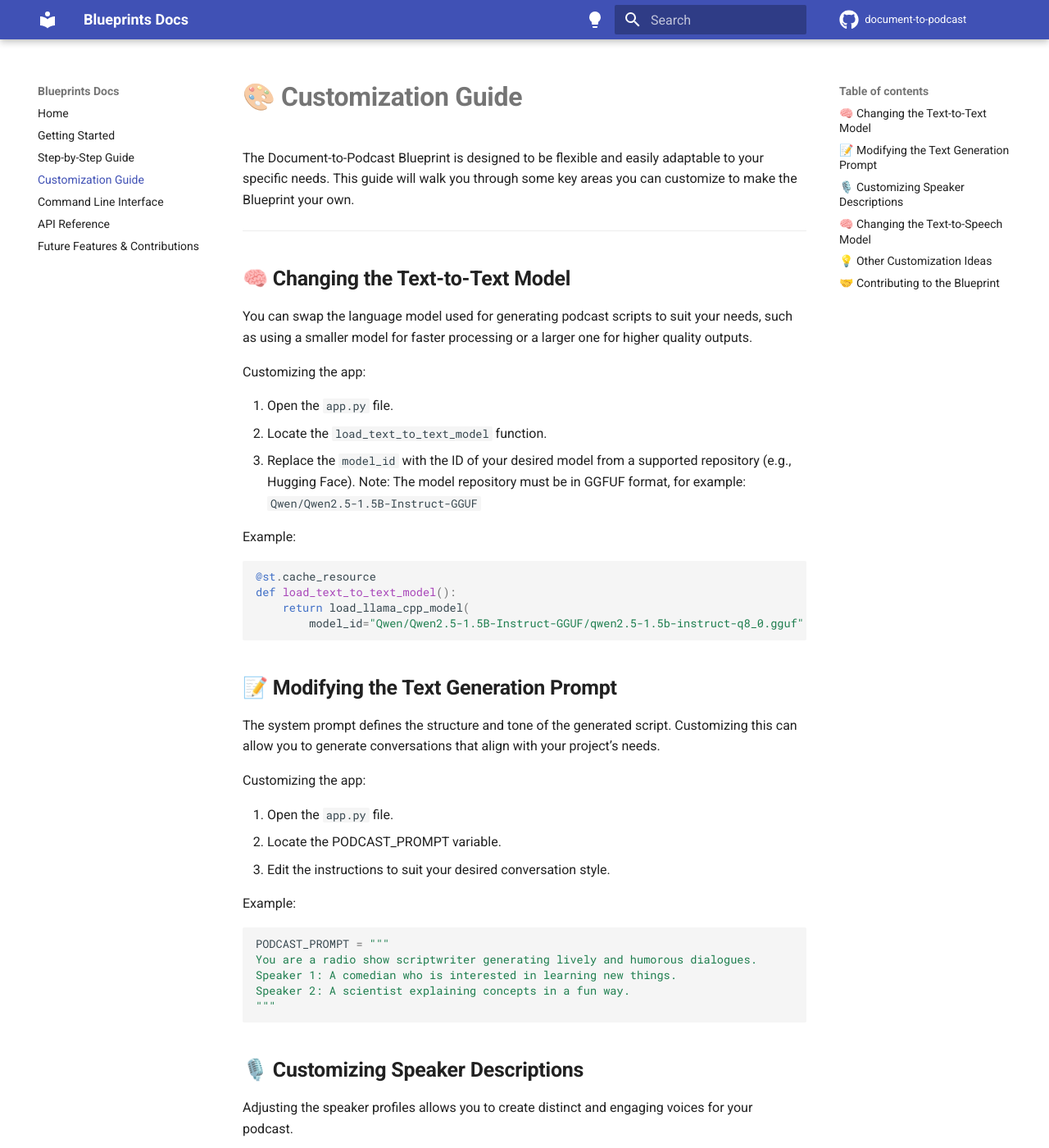
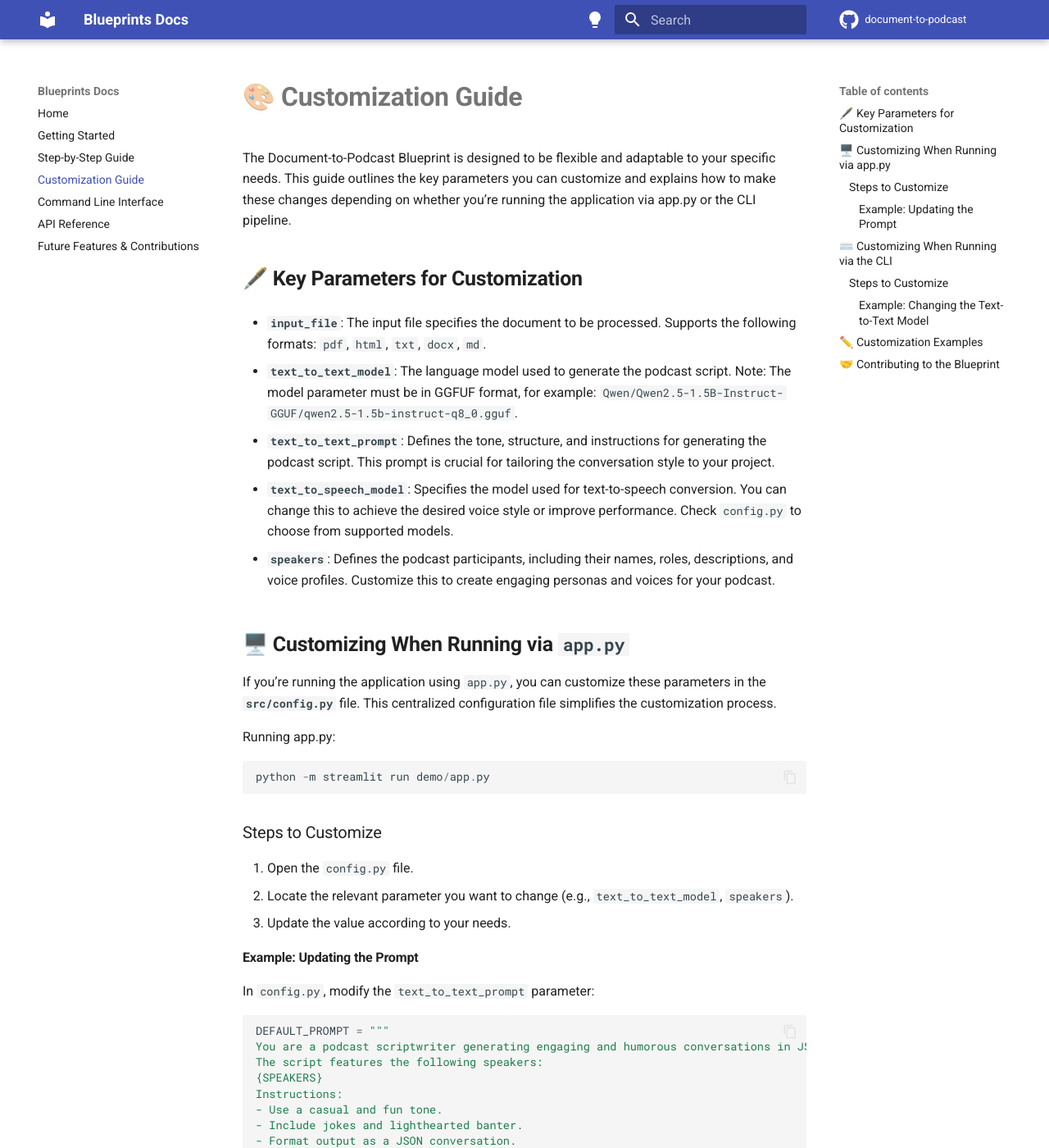
Before and after one commit to Ma-ni-sh565/document-to-podcast, an MkDocs documentation site: the page built from docs/customization.md, in a window 1280 px wide and 1400 px high. Shown: the whole window at 82% size. Built offline with MkDocs 1.6.1 and Material for MkDocs 9.7.7, drawn with Linux system fonts in a browser that asks for light colours; comment, search, counter and statistics services are not loaded; some of the changed text lies outside the part shown.

Commit message:
API examples in step-by-step guide (#59)
* Add api examples

* updating step-by-step to include API examples

* adding contributions to the READ.me to be consistent with blueprint template

* updates to customoization and step by step guide

* small addition to customization examples

---------

Co-authored-by: stefanfrench <stefrfr@gmail.com>

````diff
--- a/docs/customization.md
+++ b/docs/customization.md
@@ -1,88 +1,79 @@
 # 🎨 **Customization Guide**
 
-The Document-to-Podcast Blueprint is designed to be flexible and easily adaptable to your specific needs. This guide will walk you through some key areas you can customize to make the Blueprint your own.
+The Document-to-Podcast Blueprint is designed to be flexible and adaptable to your specific needs.
+This guide outlines the key parameters you can customize and explains how to make these changes depending on whether you’re running the application via app.py or the CLI pipeline.
 
----
+## 🖋️ **Key Parameters for Customization**
 
-## 🧠 **Changing the Text-to-Text Model**
-You can swap the language model used for generating podcast scripts to suit your needs, such as using a smaller model for faster processing or a larger one for higher quality outputs.
+- **`input_file`**: The input file specifies the document to be processed. Supports the following formats: `pdf`, `html`, `txt`, `docx`, `md`.
 
-Customizing the app:
+- **`text_to_text_model`**: The language model used to generate the podcast script. Note: The model parameter must be in GGFUF format, for example: `Qwen/Qwen2.5-1.5B-Instruct-GGUF/qwen2.5-1.5b-instruct-q8_0.gguf`.
 
-1. Open the `app.py` file.
-2. Locate the `load_text_to_text_model` function.
-3. Replace the `model_id` with the ID of your desired model from a supported repository (e.g., Hugging Face). Note: The model repository must be in GGFUF format, for example: `Qwen/Qwen2.5-1.5B-Instruct-GGUF`
+- **`text_to_text_prompt`**: Defines the tone, structure, and instructions for generating the podcast script. This prompt is crucial for tailoring the conversation style to your project.
 
-Example:
+- **`text_to_speech_model`**: Specifies the model used for text-to-speech conversion. You can change this to achieve the desired voice style or improve performance. Check `config.py` to choose from supported models.
+
+- **`speakers`**: Defines the podcast participants, including their names, roles, descriptions, and voice profiles. Customize this to create engaging personas and voices for your podcast.
+
+## 🖥️ **Customizing When Running via `app.py`**
+
+If you’re running the application using `app.py`, you can customize these parameters in the **`src/config.py`** file. This centralized configuration file simplifies the customization process.
+
+Running app.py:
+```python
+python -m streamlit run demo/app.py
+```
+
+### Steps to Customize
+1. Open the `config.py` file.
+2. Locate the relevant parameter you want to change (e.g., `text_to_text_model`, `speakers`).
+3. Update the value according to your needs.
+
+#### Example: Updating the Prompt
+In `config.py`, modify the `text_to_text_prompt` parameter:
 
 ```python
-@st.cache_resource
-def load_text_to_text_model():
-    return load_llama_cpp_model(
-        model_id="Qwen/Qwen2.5-1.5B-Instruct-GGUF/qwen2.5-1.5b-instruct-q8_0.gguf"
-```
-
-
-## 📝 **Modifying the Text Generation Prompt**
-The system prompt defines the structure and tone of the generated script. Customizing this can allow you to generate conversations that align with your project’s needs.
-
-Customizing the app:
-
-1.	Open the `app.py` file.
-2.	Locate the PODCAST_PROMPT variable.
-3.	Edit the instructions to suit your desired conversation style.
-
-Example:
-
-```python
-PODCAST_PROMPT = """
-You are a radio show scriptwriter generating lively and humorous dialogues.
-Speaker 1: A comedian who is interested in learning new things.
-Speaker 2: A scientist explaining concepts in a fun way.
+DEFAULT_PROMPT = """
+You are a podcast scriptwriter generating engaging and humorous conversations in JSON format.
+The script features the following speakers:
+{SPEAKERS}
+Instructions:
+- Use a casual and fun tone.
+- Include jokes and lighthearted banter.
+- Format output as a JSON conversation.
+  {
+    "Speaker 1": "Well we a have a hilarious podcast in store for you today...",
+    "Speaker 2": "I can't wait, I had the weirdest week - let me tell you all about it...",
 """
 ```
 
+## ⌨️ **Customizing When Running via the CLI**
 
-## 🎙️ **Customizing Speaker Descriptions**
-Adjusting the speaker profiles allows you to create distinct and engaging voices for your podcast.
+If you’re running the pipeline from the command line, you can customize the parameters by modifying the **`example_data/config.yaml`** file.
 
-Customizing the app:
-
-1. Open the `app.py` file.
-2.	Locate the SPEAKER_DESCRIPTIONS dictionary.
-3.	Update the descriptions to define new voice characteristics for each speaker
-Example:
-
-```python
-SPEAKER_DESCRIPTIONS_OUTE = {
-    "1": "A cheerful and animated voice with a fast-paced delivery.",
-    "2": "A calm and deep voice, speaking with authority and warmth."
-}
-"""
+Running in the CLI:
+```bash
+document-to-podcast --from_config example_data/config.yaml
 ```
 
+### Steps to Customize
+1. Open the `config.yaml` file.
+2. Locate the parameter you want to adjust.
+3. Update the value and save the file.
 
-## 🧠 **Changing the Text-to-Speech Model**
-You can use a different TTS model to achieve specific voice styles or improve performance.
+#### Example: Changing the Text-to-Text Model
+In `config.yaml`, modify the `text_to_text_model` entry:
 
-Customizing the app:
-
-1. Open the `app.py` file.
-2. Locate the `load_text_to_speech_model_and_tokenizer` function.
-3.	Replace the model_id with your preferred TTS model.
-
-Example:
-```python
-@st.cache_resource
-def load_text_to_speech_model_and_tokenizer():
-    return load_parler_tts_model_and_tokenizer(
-        "parler-tts/parler-tts-mini-expresso", "cpu")
+```yaml
+text_to_text_model: "Qwen/Qwen2.5-1.5B-Instruct-GGUF/qwen2.5-1.5b-instruct-q8_0.gguf"
 ```
 
-## 💡 Other Customization Ideas
+## ✏️ **Customization Examples**
 
-- Add Multiple Speakers: Modify `script_to_audio.py` to include additional speakers in your podcast.
+Looking for inspiration? Check out these examples of how others have customized the Document-to-Podcast Blueprint for their unique needs:
 
+- **[Radio Drama Generator](https://github.com/stefanfrench/radio-drama-generator)**: A creative adaptation that generates radio dramas by customizing ng the Blueprint parameters.
+- **[Readme-to-Podcast](https://github.com/alexmeckes/readme-to-podcast)**: This project transforms GitHub README files into podcast-style audio, showcasing the Blueprint’s ability to handle diverse text inputs.
 
 ## 🤝 **Contributing to the Blueprint**
 
--- a/docs/step-by-step-guide.md
+++ b/docs/step-by-step-guide.md
@@ -48,6 +48,33 @@ Cleaner input data ensures that the model works with reliable and consistent inf
 
    - Ensures the document is clean and ready for the next step.
 
+### 🔍 **API Example**
+
+```py
+from document_to_podcast.preprocessing import DATA_CLEANERS, DATA_LOADERS
+
+input_file = "example_data/introducing-mozilla-ai-investing-in-trustworthy-ai.html"
+data_loader = DATA_LOADERS[".html"]
+data_cleaner = DATA_CLEANERS[".html"]
+
+raw_data = data_loader(input_file)
+print(raw_data[:200])
+"""
+<!doctype html>
+<html class="no-js" lang="en-US">
+
+<head>
+  <meta charset="UTF-8">
+  <meta name="viewport" content="width=device-width, initial-scale=1">
+  <link rel="profile" href="https://gmpg.org/x
+"""
+clean_data = data_cleaner(raw_data)
+print(clean_data[:200])
+"""
+Skip to content Mozilla Internet Culture Deep Dives Mozilla Explains Interviews Videos Privacy Security Products Firefox Pocket Mozilla VPN Mozilla News Internet Policy Leadership Mitchell Baker, CEO
+"""
+```
+
 ## **Step 2: Podcast Script Generation**
 
 In this step, the pre-processed text is transformed into a conversational podcast transcript. Using a Language Model, the system generates a dialogue that’s both informative and engaging.
@@ -71,6 +98,60 @@ In this step, the pre-processed text is transformed into a conversational podcas
    - Supports both single-pass outputs (`text_to_text`) and real-time streamed responses (`text_to_text_stream`), offering flexibility for different use cases.
 
 
+### 🔍 **API Example**
+
+```py
+from document_to_podcast.inference.model_loaders import load_llama_cpp_model
+from document_to_podcast.inference.text_to_text import text_to_text, text_to_text_stream
+
+# Load the model
+model = load_llama_cpp_model(
+    "allenai/OLMoE-1B-7B-0924-Instruct-GGUF/olmoe-1b-7b-0924-instruct-q8_0.gguf"
+)
+
+# Define your input and system prompt
+input_text = (
+    "Electric vehicles (EVs) have seen a significant rise in adoption over the past "
+    "decade, driven by advancements in battery technology, government incentives, "
+    "and growing consumer awareness of environmental issues."
+)
+
+system_prompt = (
+    """
+    You are a podcast scriptwriter generating engaging and natural-sounding conversations in JSON format.
+    - Write dynamic, easy-to-follow dialogue.
+    - Include natural interruptions and interjections.
+    - Avoid repetitive phrasing between speakers.
+    - Format output as a JSON conversation.
+    Example:
+    {
+      "Speaker 1": "Welcome to our podcast! Today, we're exploring...",
+      "Speaker 2": "Hi! I'm excited to hear about this. Can you explain...",
+    }
+    """
+)
+
+# Generate a podcast script from the input text
+podcast_script = text_to_text(input_text, model, system_prompt)
+print(podcast_script)
+
+"""
+{
+  "Speaker 1": "Welcome to our podcast! Today, we're exploring the rise of electric vehicles (EVs) and what's driving this significant increase in adoption over the past decade.",
+  "Speaker 2": "Absolutely, it's fascinating to see how the market has evolved and how consumers are becoming more environmentally conscious.",
+  "Speaker 1": "Absolutely! Let's dive into the key factors driving this growth.",
+  "Speaker 2": "Sure, here are a few key drivers: advancements in battery technology, government incentives, and growing consumer awareness of environmental issues.",
+  ...
+}
+"""
+
+# Example of real-time script generation with streaming
+for chunk in text_to_text_stream(input_text, model, system_prompt):
+    print(chunk, end="")
+
+```
+
+
 ## **Step 3: Audio Podcast Generation**
 
 In this final step, the generated podcast transcript is brought to life as an audio file. Using a Text-to-Speech (TTS) model, each speaker in the script is assigned a unique voice, creating an engaging and professional-sounding podcast.
@@ -92,6 +173,33 @@ In this final step, the generated podcast transcript is brought to life as an au
    - A **speaker profile** defines the voice characteristics (e.g., tone, speed, clarity) for each speaker. This is specific to each TTS package. Oute models require one of the IDs specified [here](https://github.com/edwko/OuteTTS/tree/main/outetts/version/v1/default_speakers). Parler requires natural language description of the speaker's voice and you have to use a pre-defined name (see [here](https://github.com/huggingface/parler-tts/blob/main/INFERENCE.md#speaker-consistency))
 
    - The function `text_to_speech` takes the input text (e.g. podcast script) and speaker profile, generating a waveform (audio data in a numpy array) that represents the spoken version of the text.
+
+### 🔍 **API Example**
+
+```py
+import soundfile as sf
+from document_to_podcast.inference.model_loaders import load_outetts_model
+from document_to_podcast.inference.text_to_speech import text_to_speech
+
+# Load the TTS model
+model = load_outetts_model(
+    "OuteAI/OuteTTS-0.1-350M-GGUF/OuteTTS-0.1-350M-FP16.gguf"
+)
+
+# Generate the waveform
+waveform = text_to_speech(
+    input_text="Welcome to our amazing podcast",
+    model=model,
+    voice_profile="male_1"
+)
+
+# Save the audio file
+sf.write(
+    "podcast.wav",
+    waveform,
+    samplerate=model.audio_codec.sr
+)
+```
 
 ## **Bringing It All Together in `app.py`**
 
@@ -128,7 +236,7 @@ This demo uses [Streamlit](https://streamlit.io/), an open-source Python framewo
 
  - The cleaned text and a system-defined podcast prompt are fed into the text_to_text_stream function.
 
- - The `PODCAST_PROMPT` can be edited by the end-user to enable them to tailor their script results for their needs.
+ - The `DEFAULT_PROMPT` is loaded from `config.py`
 
  - The script is streamed back to the user in real-time, allowing them to see the generated conversation between speakers
 
@@ -136,7 +244,7 @@ This demo uses [Streamlit](https://streamlit.io/), an open-source Python framewo
 
 - For each speaker in the podcast script, audio is generated using the `text_to_speech` function with distinct speaker profiles
 
-- The `SPEAKER_DESCRIPTION` enables the user to edit the podcast speakers voices to fit their needs.
+- The `DEFAULT_SPEAKERS` is loaded from `config.py`
 
 - The generated audio is displayed with a player so users can listen directly in the app.
 
--- a/mkdocs.yml
+++ b/mkdocs.yml
@@ -28,6 +28,8 @@ theme:
         name: Switch to light mode
   extra_css:
     - assets/custom.css
+  features:
+    - content.code.copy
 
 markdown_extensions:
   - pymdownx.highlight:
````
Also changed, not shown: README.md (+4 -0 lines).
